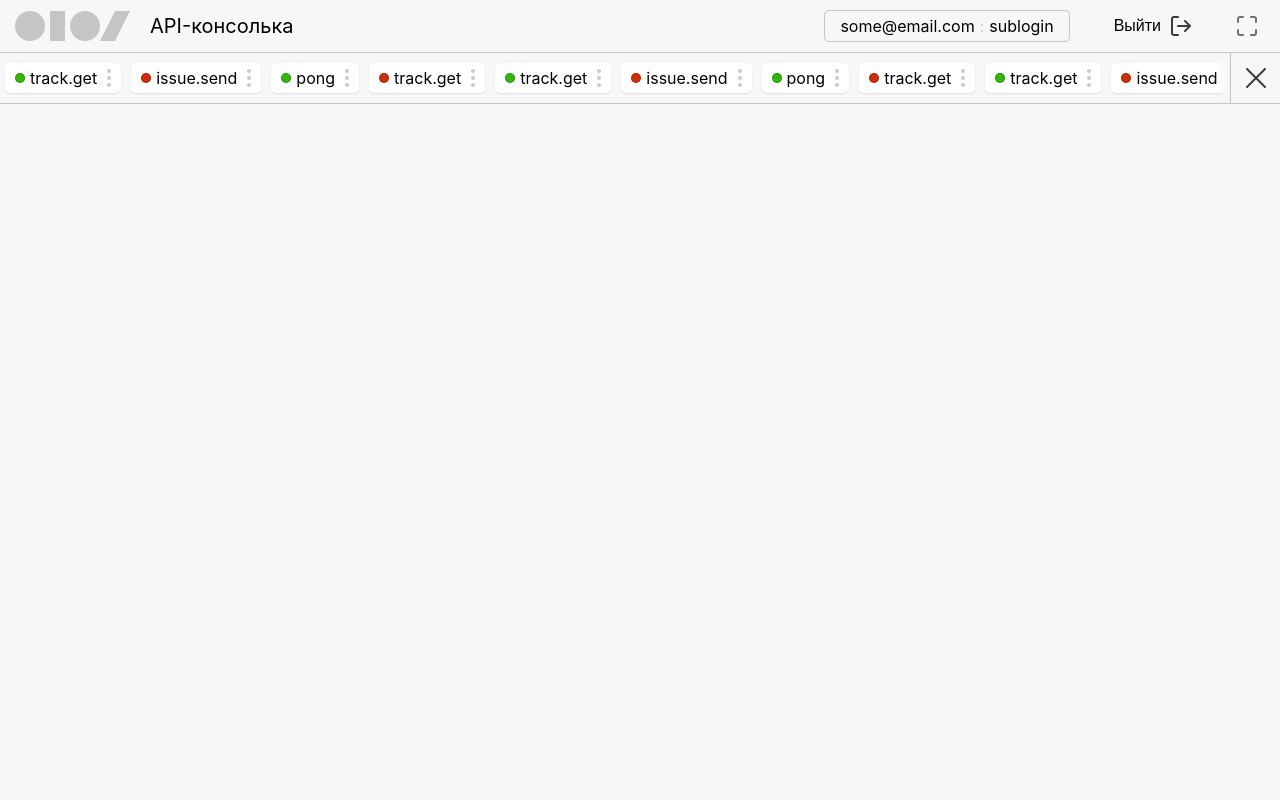
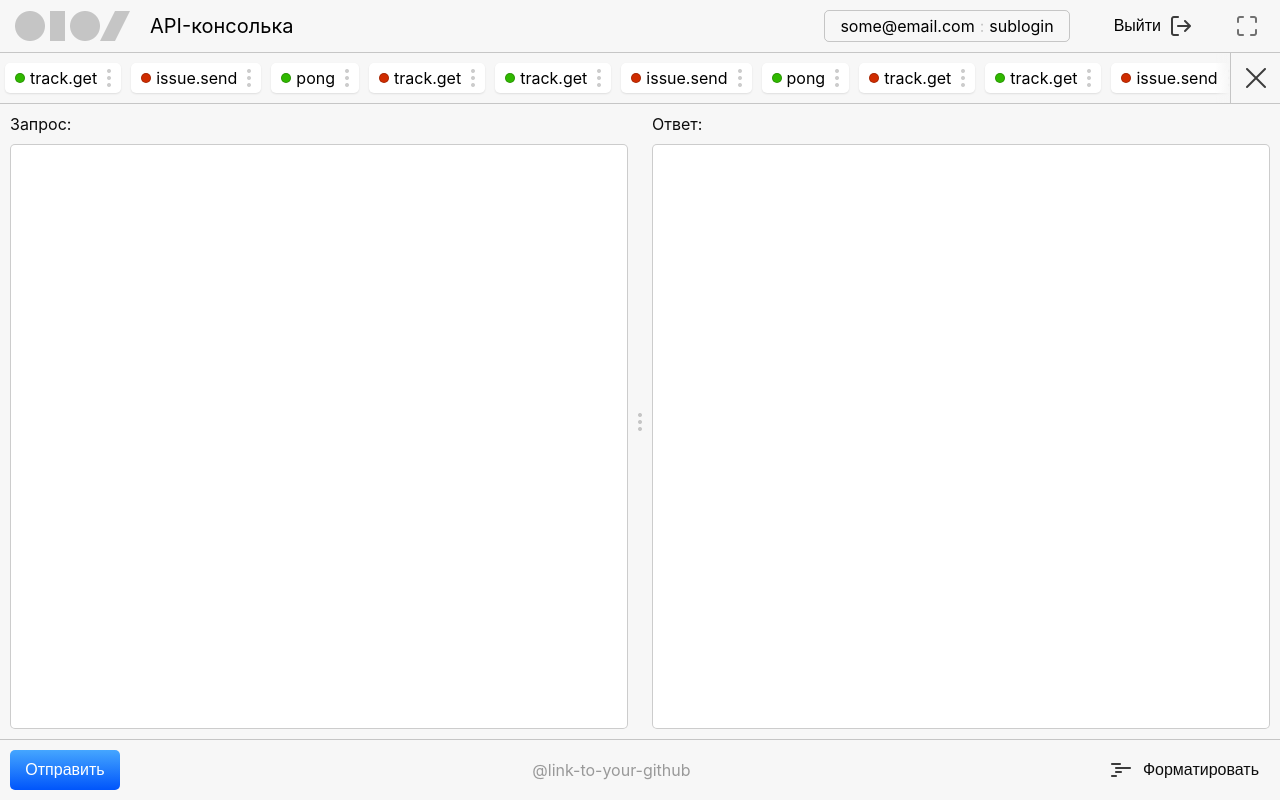
Before and after one commit to ilyashandulskiy/apiconsole, a React (Create React App) app: page / in a window 1280 px wide. Built offline with nearby package versions, Linux system fonts and the light colour scheme.

Commit message:
request/response form created

```diff
--- a/src/App.css
+++ b/src/App.css
@@ -158,6 +158,8 @@ p {
 }
 
 .main-app {
+  display: flex;
+  flex-direction: column;
   width: 100%;
 }
 
@@ -316,3 +318,69 @@ p {
 
   pointer-events: none
 }
+
+.footer {
+  width: 100%;
+  display: flex;
+  flex-direction: row;
+  align-self: flex-end;
+  justify-content: space-between;
+  border-top: 1px solid rgba(0, 0, 0, 0.2);
+}
+
+.request {
+  display: flex;
+  flex: 1;
+  justify-self: stretch;
+  justify-content: stretch;
+}
+
+.format-button {
+  display: flex;
+  flex-direction: row;
+  align-items: center;
+  background: none;
+  border: none;
+
+  cursor: pointer;
+}
+
+.format-button:hover {
+  opacity: 0.75;
+}
+
+.format-button__text {
+  font-size: 16px;
+  line-height: 20px;
+  color: #0D0D0D;
+  margin-right: 15px;
+}
+
+.format-button__image {
+  width: 24px;
+  margin: 0px 10px;
+}
+
+.area-container {
+  display: flex;
+  flex: 1;
+}
+
+.area {
+  height: 100%;
+  font-size: 14px;
+  line-height: 18px;
+  resize: none;
+}
+
+.dragger {
+  height: 100%;
+  display: flex;
+  align-items: center;
+
+  cursor: ew-resize
+}
+
+.dragger__image {
+  height: 18px;
+}
--- /dev/null
+++ b/src/components/footer.tsx
@@ -0,0 +1,16 @@
+import React from "react";
+
+function Footer() {
+    return (
+        <div className="footer">
+            <button type="button" className="btn">Отправить</button>
+            <p className="github">@link-to-your-github</p>
+            <button type="button" className="format-button">
+                <img src="/images/format.png" alt="format" className="format-button__image" />
+                <p className="format-button__text">Форматировать</p>
+            </button>
+        </div>
+     );
+}
+
+export default Footer;
--- /dev/null
+++ b/src/components/request.tsx
@@ -0,0 +1,16 @@
+import React from "react";
+import AreaInput from './ui/area-input'
+
+function Requestq() {
+    return (
+        <div className="request">
+            <AreaInput label="Запрос:" />
+            <div className="dragger">
+                <img src="/images/drag-element.png" alt="dragger" className="dragger__image" />
+            </div>
+            <AreaInput label="Ответ:" />
+        </div>
+     );
+}
+
+export default Requestq;
--- /dev/null
+++ b/src/components/ui/area-input.tsx
@@ -0,0 +1,21 @@
+import React from "react";
+
+interface Iprops {
+    label?: string;
+    placeholder?: string;
+}
+
+function AreaInput({ label, placeholder}: Iprops) {
+
+
+    return (
+        <div className="input-container area-container">
+            <div className="input-container__header">
+                {label ? <p className="input-container__label">{label}</p> : null}
+            </div>
+            <textarea placeholder={placeholder} className="input area" />
+        </div>
+     );
+}
+
+export default AreaInput;
--- a/src/screens/main-app.tsx
+++ b/src/screens/main-app.tsx
@@ -1,12 +1,16 @@
 import React from "react";
+import Footer from "../components/footer";
 import Header from "../components/header";
 import History from "../components/history";
+import Request from "../components/request"
 
 function MainApp() {
     return (
         <div className="main-app">
             <Header />
             <History />
+            <Request />
+            <Footer />
         </div>
      );
 }
```
Also changed, not shown: public/images/format.png (added).
